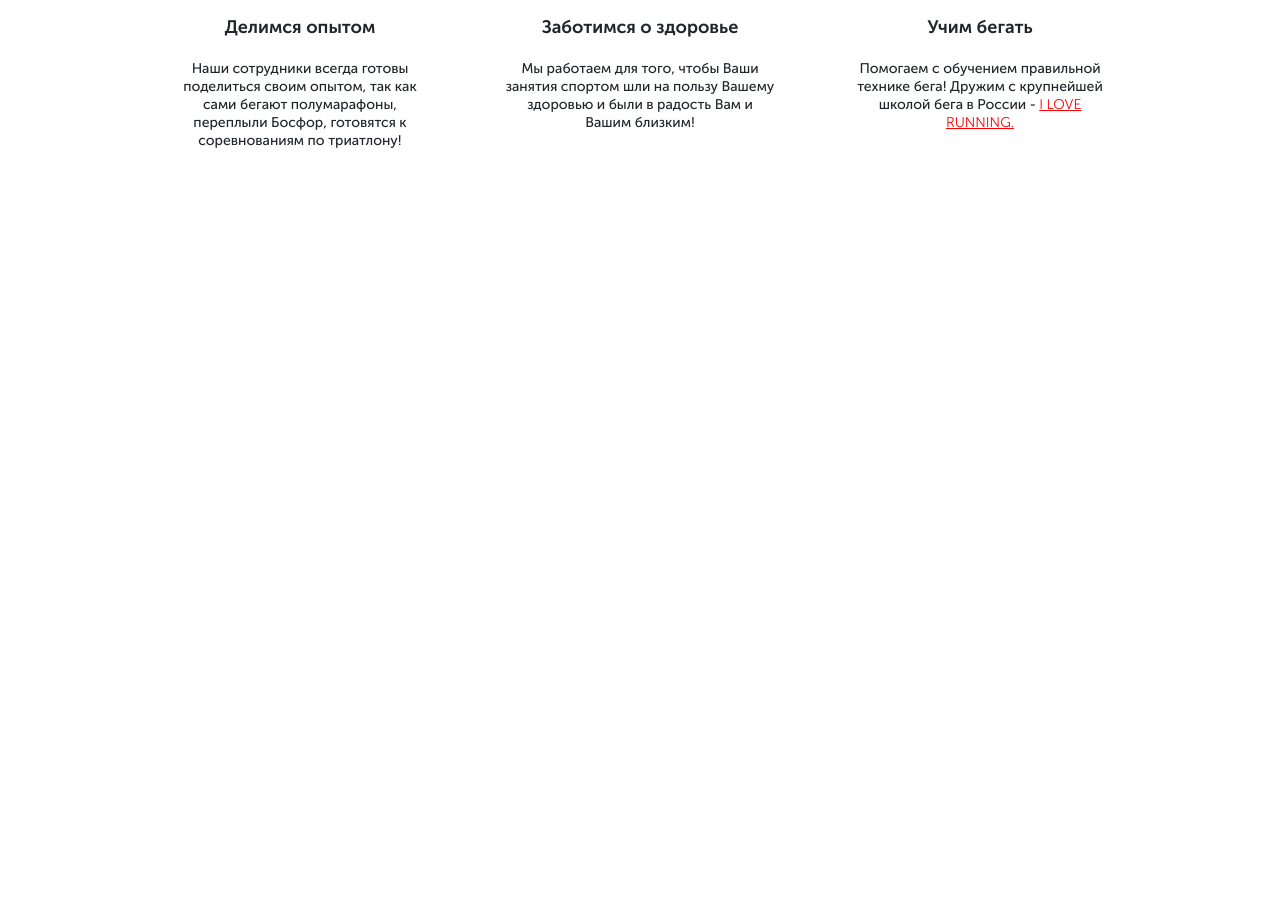
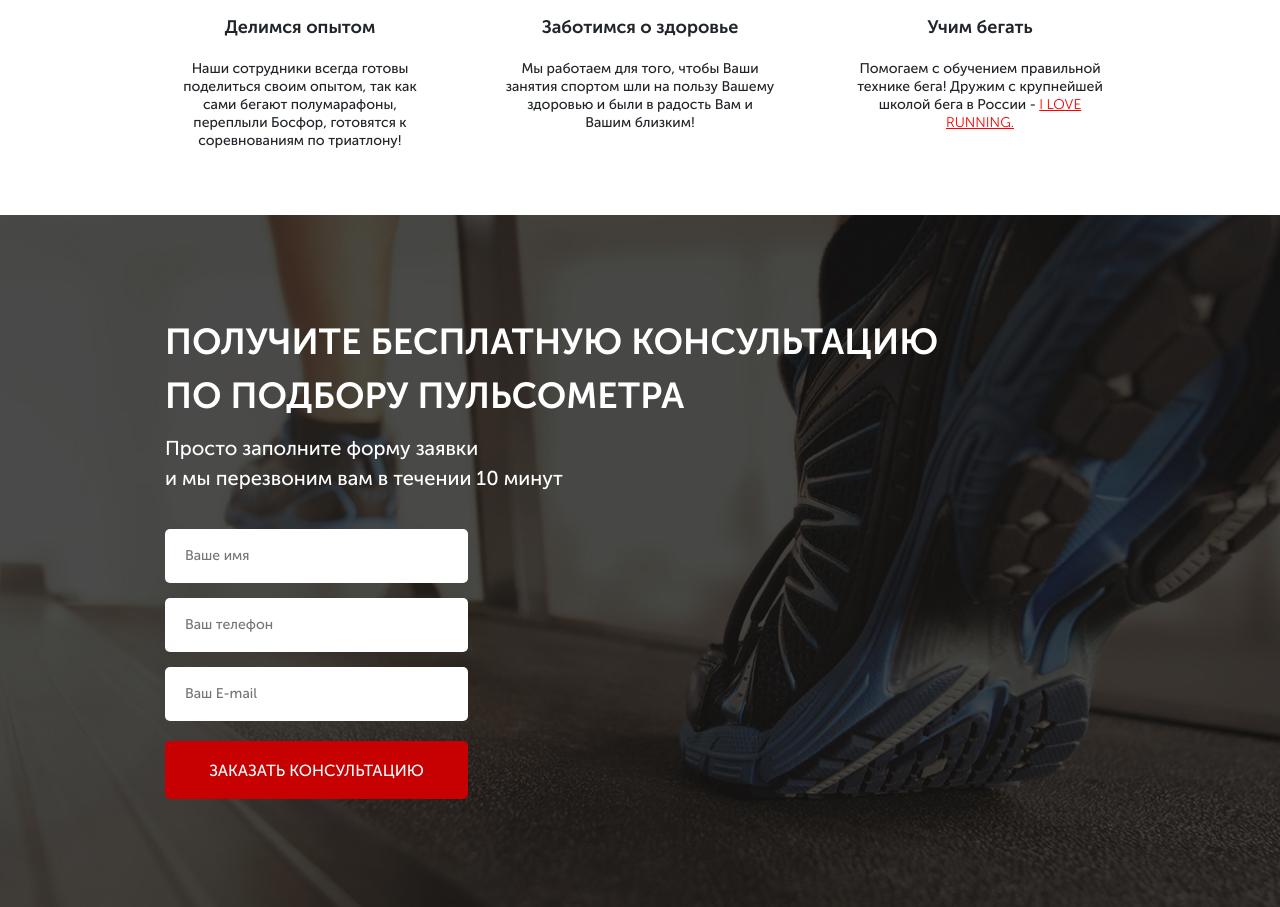
Before and after one commit to Asadbek-04/smart_run, a website: page src/index.html in a window 1280 px wide. Shown: the part 934-1841 px from the top of the page. Before the commit the page ends 1152 px from the top, so only its background shows below. Drawn offline with Linux system fonts and the light colour scheme.

Commit message:
add third block with forms, add _forms.scss and _consultation.scss

```diff
--- a/src/index.html
+++ b/src/index.html
@@ -57,7 +57,7 @@
 
     <div class="advantages">
         <div class="container">
-            <h1 class="advantages__header">НАШИ ПРЕИМУЩЕСТВА</h1>
+            <h2 class="title">НАШИ ПРЕИМУЩЕСТВА</h2>
             <div class="advantages__wrapper">
                 <div class="advantages__items">
                     <img src="icons/cup.png" alt="cup" class="advantages__logo">
@@ -75,5 +75,23 @@
 
         </div>
     </div>
+
+    <div class="consultation">
+        <div class="container">
+            <h2 class="title title_left">
+                Получите бесплатную консультацию<br>по подбору пульсометра
+            </h2>
+            <div class="consultation__descr">
+                Просто заполните форму заявки<br> и мы перезвоним вам в течении 10 минут
+            </div>
+            <form class="feed-form" action="#">
+                    <input name="name" required placeholder="Ваше имя" type="text">
+                    <input name="phone" required placeholder="Ваш телефон" type="number">
+                    <input name="email" required placeholder="Ваш E-mail" type="email">
+
+                    <button class="button button_submit">заказать кОНСУЛЬТАЦИЮ</button>
+            </form>
+        </div>
+    </div>
 </body>
 </html>
--- a/src/sass/blocks/_advantages.scss
+++ b/src/sass/blocks/_advantages.scss
@@ -1,13 +1,5 @@
 .advantages {
-    min-height: 473px;
     padding: 73px 0 65px 0;
-    &__header {
-        font-weight: 700;
-        font-size: 30px;
-        line-height: 30px;
-        text-align: center;
-        color: #0D0D0D;
-    }
     &__wrapper {
         display: flex;
         justify-content: space-between;
--- a/src/sass/blocks/_buttons.scss
+++ b/src/sass/blocks/_buttons.scss
@@ -4,7 +4,6 @@
     background: #C70101;
     border-radius: 5px;
     border: none;
-
 
     font-weight: 500;
     font-size: 12px;
@@ -22,4 +21,12 @@
         font-size: 16px;
         line-height: 25px;
     }
+    &_submit {
+        width: 100%;
+        height: 58px;
+        font-weight: normal;
+        font-size: 16px;
+        line-height: 25px;
+        color: #FFFFFF;
+    }
 }
--- /dev/null
+++ b/src/sass/blocks/_consultation.scss
@@ -0,0 +1,13 @@
+.consultation {
+    min-height: 680px;
+    background: url('../img/bg2.jpg') center (center/cover) no-repeat;
+    padding: 100px 0 108px 0;
+    &__descr {
+        font-weight: normal;
+        font-size: 20px;
+        line-height: 30px;
+        color: #FFFFFF;
+        text-align: left;
+        margin-top: 10px;
+    }
+}
--- /dev/null
+++ b/src/sass/blocks/_forms.scss
@@ -0,0 +1,22 @@
+.feed-form {
+    margin-top: 36px;
+    display: flex;
+    flex-direction: column;
+    width: 303px;
+    input {
+        height: 54px;
+        background: #FFFFFF;
+        border-radius: 5px;
+        border: none;
+        margin-bottom: 15px;
+        padding: 0 20px;
+
+        font-weight: normal;
+        font-size: 14px;
+        line-height: 66px;
+        color: #4B4B4B;
+        &:nth-child(3) {
+            margin-bottom: 20px;
+        }
+    }
+}
--- a/src/sass/blocks/_titles.scss
+++ b/src/sass/blocks/_titles.scss
@@ -0,0 +1,14 @@
+.title {
+    font-weight: 700;
+    font-size: 30px;
+    line-height: 30px;
+    text-align: center;
+    color: #0D0D0D;
+    text-transform: uppercase;
+    &_left {
+        font-size: 36px;
+        line-height: 54px;
+        color: #FFFFFF;
+        text-align: left;
+    }
+}
--- a/src/sass/style.scss
+++ b/src/sass/style.scss
@@ -11,4 +11,6 @@
 @import 'blocks/buttons';
 @import 'blocks/advantages';
 @import 'blocks/titles';
+@import 'blocks/consultation';
+@import 'blocks/forms';
 @import 'blocks/media';
```
Also changed, not shown: src/css/style.min.css.
